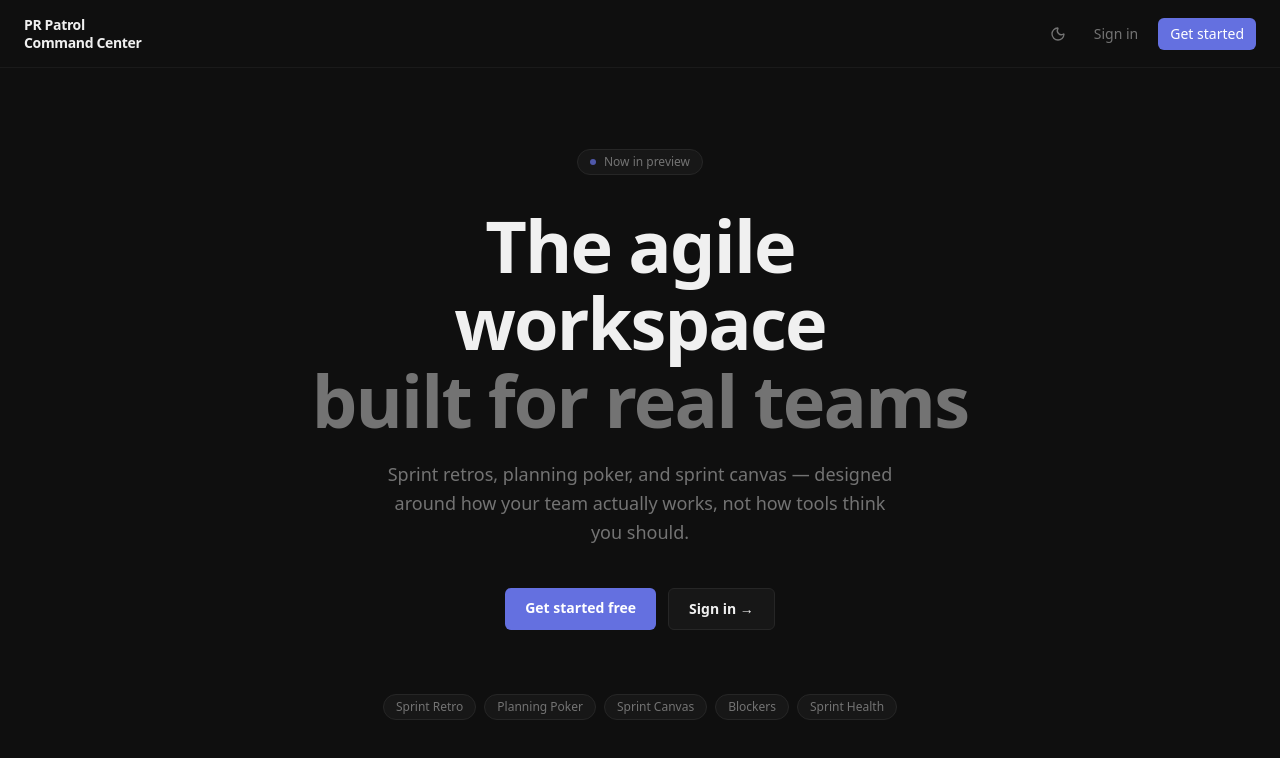
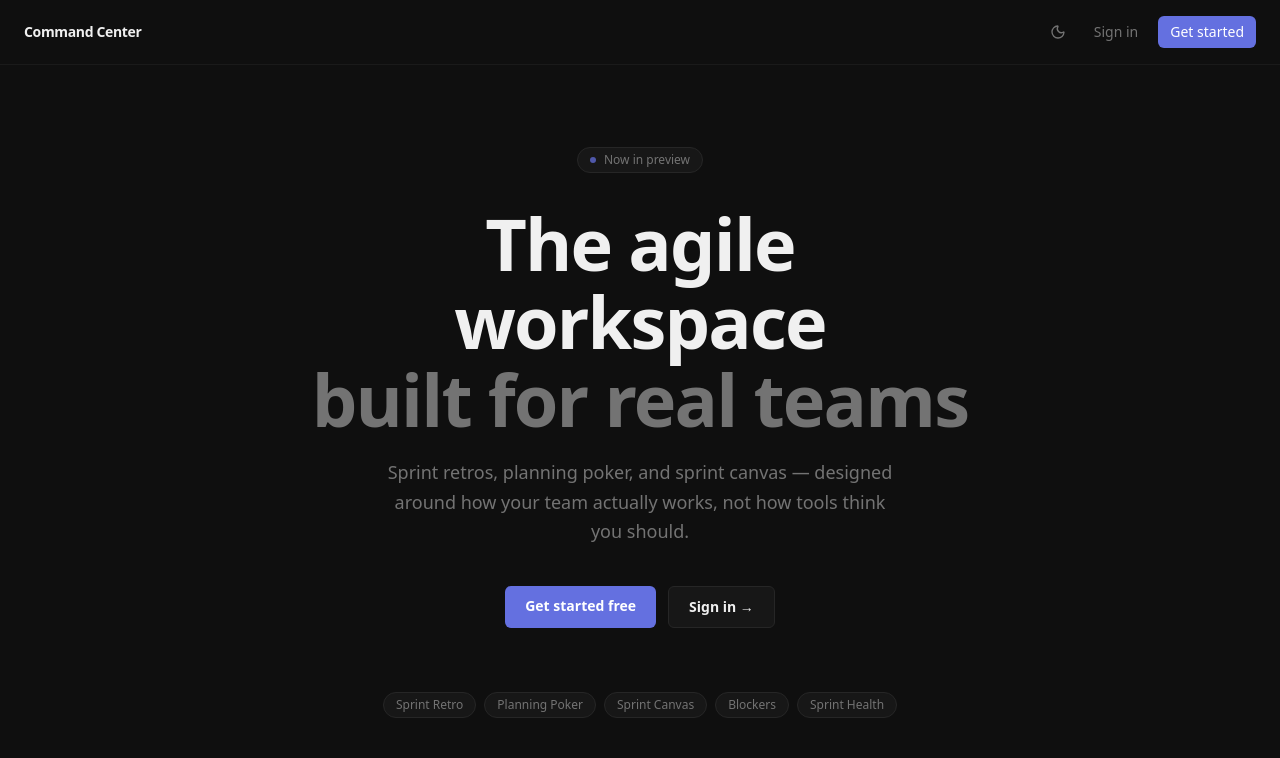
Before and after one commit to MaxBeaulieu/team-agile-hub, a Next.js app in the folder frontend/: page / in a window 1280 px wide. Shown: the top 758 px of the page. Built offline with nearby package versions, Linux system fonts and the light colour scheme.

Commit message:
Remove mention of PR Patrol

```diff
--- a/frontend/src/app/auth/login/page.tsx
+++ b/frontend/src/app/auth/login/page.tsx
@@ -55,8 +55,6 @@ function LoginPageInner() {
           href="/"
           className="text-sm font-semibold text-muted-foreground hover:text-foreground transition-colors"
         >
-          PR Patrol
-          <br />
           Command Center
         </Link>
         <ThemeSwitcher />
--- a/frontend/src/app/auth/signup/page.tsx
+++ b/frontend/src/app/auth/signup/page.tsx
@@ -61,7 +61,7 @@ export default function SignupPage() {
     <div className="min-h-screen bg-background text-foreground flex flex-col">
       <header className="flex items-center justify-between px-6 py-4">
         <Link href="/" className="text-sm font-semibold text-muted-foreground hover:text-foreground transition-colors">
-          PR Patrol<br />Command Center
+          Command Center
         </Link>
         <ThemeSwitcher />
       </header>
--- a/frontend/src/app/dashboard/layout.tsx
+++ b/frontend/src/app/dashboard/layout.tsx
@@ -20,7 +20,7 @@ export default async function DashboardLayout({ children }: { children: React.Re
         {/* Logo */}
         <div className="flex h-14 shrink-0 items-center px-4 border-b border-border">
           <Link href="/dashboard" className="text-xs font-semibold tracking-tight hover:text-primary transition-colors leading-tight">
-            PR Patrol<br />Command Center
+            Command Center
           </Link>
         </div>
 
--- a/frontend/src/app/layout.tsx
+++ b/frontend/src/app/layout.tsx
@@ -7,7 +7,7 @@ import './globals.css'
 const inter = Inter({ subsets: ['latin'], variable: '--font-inter' })
 
 export const metadata: Metadata = {
-  title: 'PR Patrol Command Center',
+  title: 'Command Center',
   description: 'Sprint retros, poker planning, and sprint planning for your team',
 }
 
--- a/frontend/src/app/page.tsx
+++ b/frontend/src/app/page.tsx
@@ -19,7 +19,7 @@ export default function HomePage() {
 
       {/* Nav */}
       <header className="flex items-center justify-between px-6 py-4 border-b border-border/50">
-        <span className="text-sm font-semibold tracking-tight leading-tight">PR Patrol<br />Command Center</span>
+        <span className="text-sm font-semibold tracking-tight leading-tight">Command Center</span>
         <div className="flex items-center gap-2">
           <ThemeSwitcher />
           <Link
```
